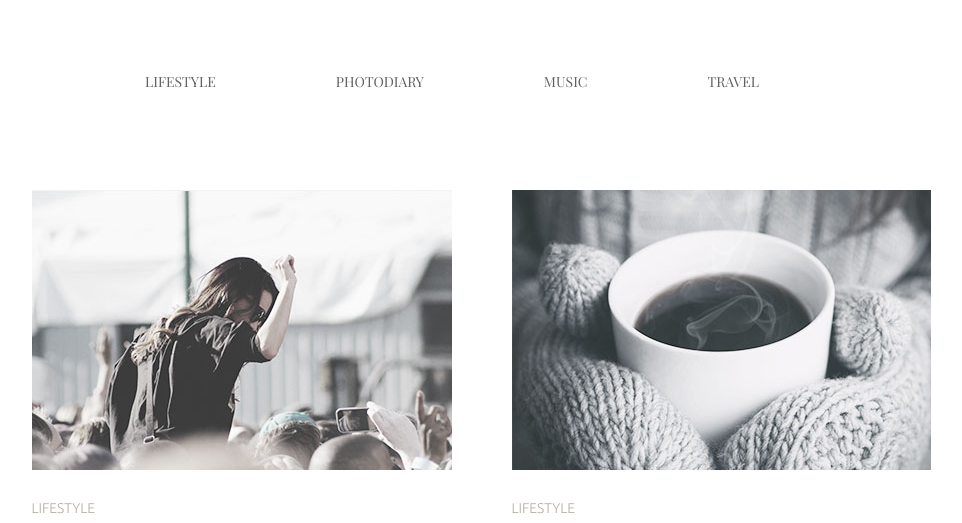
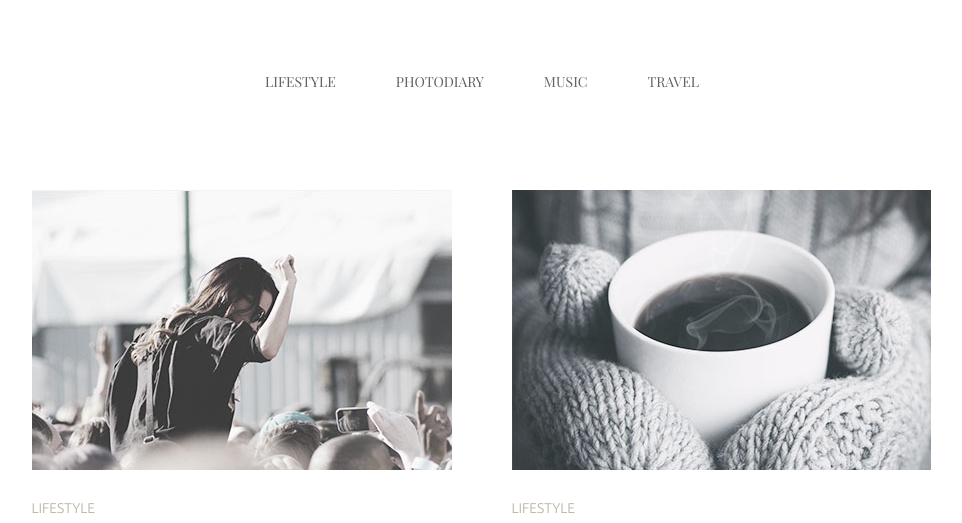
Before and after one commit to VadimBerezenskiy/module-03, a plain HTML site: page index.html in a window 1280 px wide. Shown: the top 523 px of the page, without its empty margins (158-1120 px from the left). Drawn offline with nearby package versions, Linux system fonts and the light colour scheme.

Commit message:
re-remake

```diff
--- a/css/styles.css
+++ b/css/styles.css
@@ -23,37 +23,43 @@ img {
   height: auto;
 }
 
+/* HEADER */
+
 .nav {
   margin-top: 70px;
   margin-bottom: 96px;
 }
 
-ul {
+.nav-list {
   margin: 0;
   padding: 0;
   list-style-type: none;
   text-align: center;
 }
 
-li,
-a {
+.nav-list li {
+  padding-right: 60px;
   display: inline-block;
+}
+
+.nav-list a {
   font-size: 14px;
   line-height: 24px;
   text-transform: uppercase;
   text-decoration: none;
   color: #626262;
-  padding-right: 60px;
 }
 
-li:last-child {
+.nav-list li:last-child {
   padding-right: 0;
 }
 
-li :hover,
-li :focus {
+.nav-list li :hover,
+.nav-list li :focus {
   color: #03a9f4;
 }
+
+/* MAIN */
 
 .box {
   margin: 0 auto;
--- a/index.html
+++ b/index.html
@@ -20,7 +20,7 @@
       <div class="container nav">
         <header>
           <nav>
-            <ul>
+            <ul class="nav-list">
               <li><a href="#">lifestyle</a></li>
               <li><a href="#">photodiary</a></li>
               <li><a href="#">music</a></li>
```
